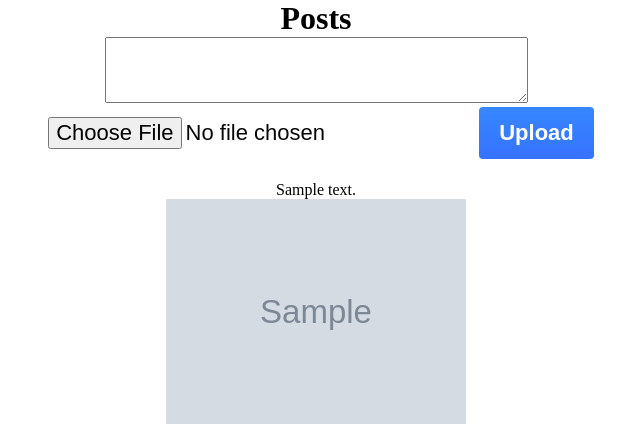
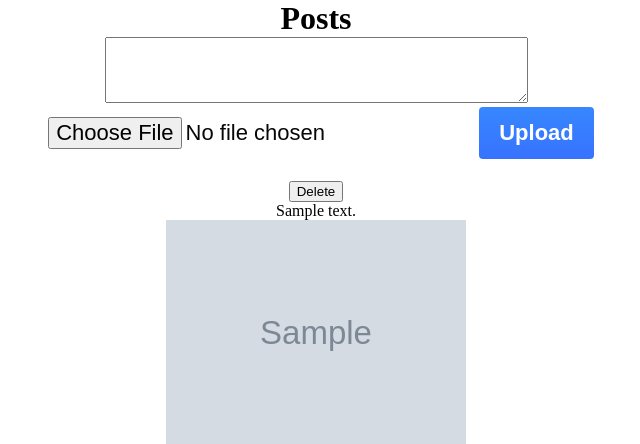
Before and after one commit to golfer69/TT2L-12-Mini-IT-Project-, a Flask app: page / in a window 1280 px wide. Shown: the top 444 px of the page, without its empty margins (324-964 px from the left). Run offline with Flask 3, Linux system fonts and the light colour scheme; tables that the repository leaves empty hold one stand-in row (values such as "Sample post"); grey boxes marked "Sample" are stand-in pictures.

Commit message:
added delete post function

```diff
--- a/app.py
+++ b/app.py
@@ -57,6 +57,16 @@ def upload():
 def serve_files(filename):
     return send_from_directory(app.config['UPLOAD_DIRECTORY'], filename)
 
+@app.route('/delete_post/<int:post_id>', methods=['POST'])
+def delete_post(post_id):
+  post = Text.query.get(post_id)
+  if post:
+    # Delete the post object from the database
+    db.session.delete(post)
+    db.session.commit()
+  return redirect('/')
+
+
 if  __name__ == '__main__':
     with app.app_context():
         db.create_all()
--- a/templates/index.html
+++ b/templates/index.html
@@ -25,6 +25,9 @@
     <div class="posts-section">
       {% for text in texts %}
       <li>
+        <form action="{{ url_for('delete_post', post_id=text.id) }}" method="POST">
+          <button type="submit">Delete</button>
+        </form>
         {{ text.content }}
         {% if text.image_filename %}
           <div style="display: flex; flex-direction: column;">
```
Also changed, not shown: instance/data.db, uploads/chamber.png (deleted), uploads/lxvq4dkgv7571.png (deleted).
